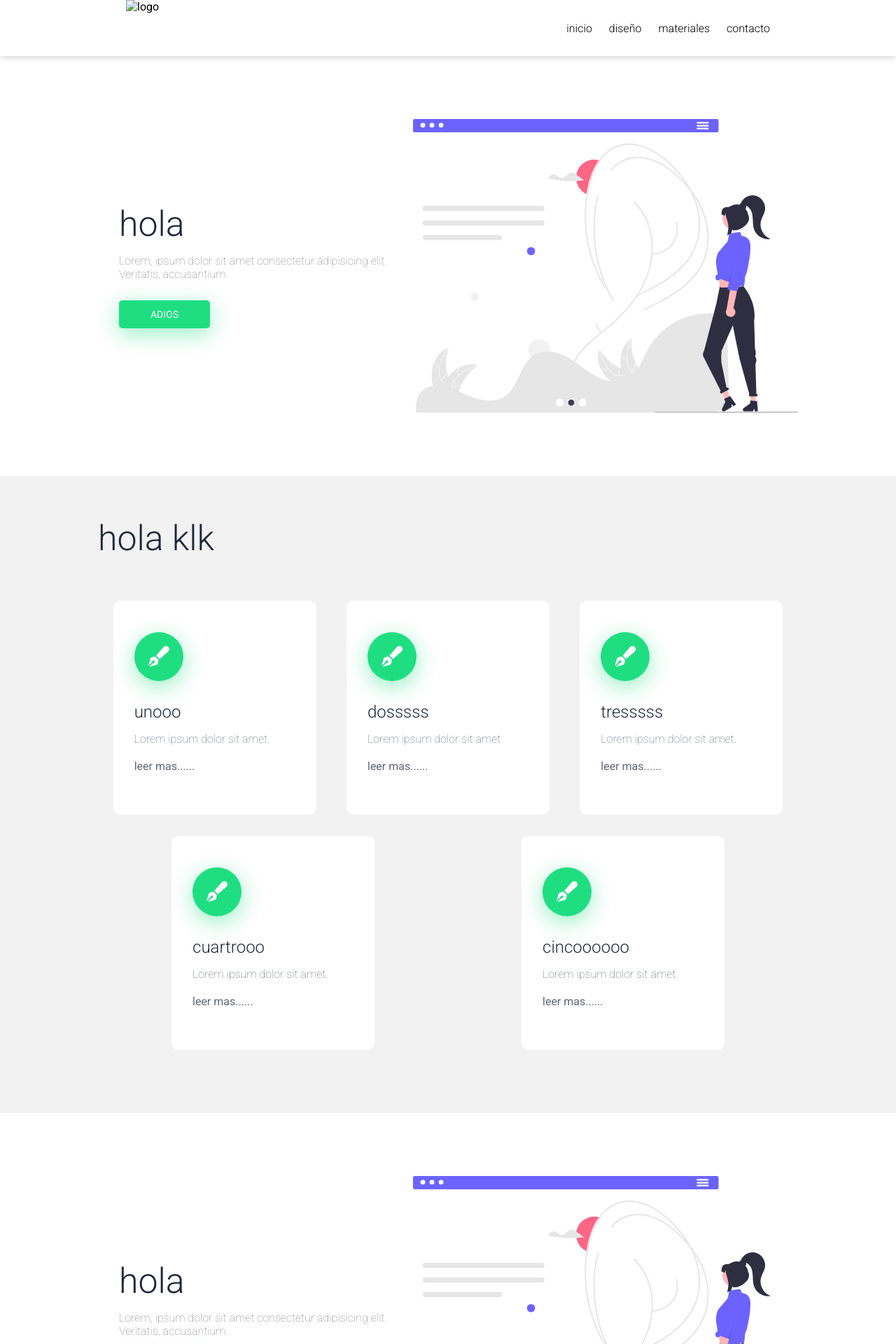
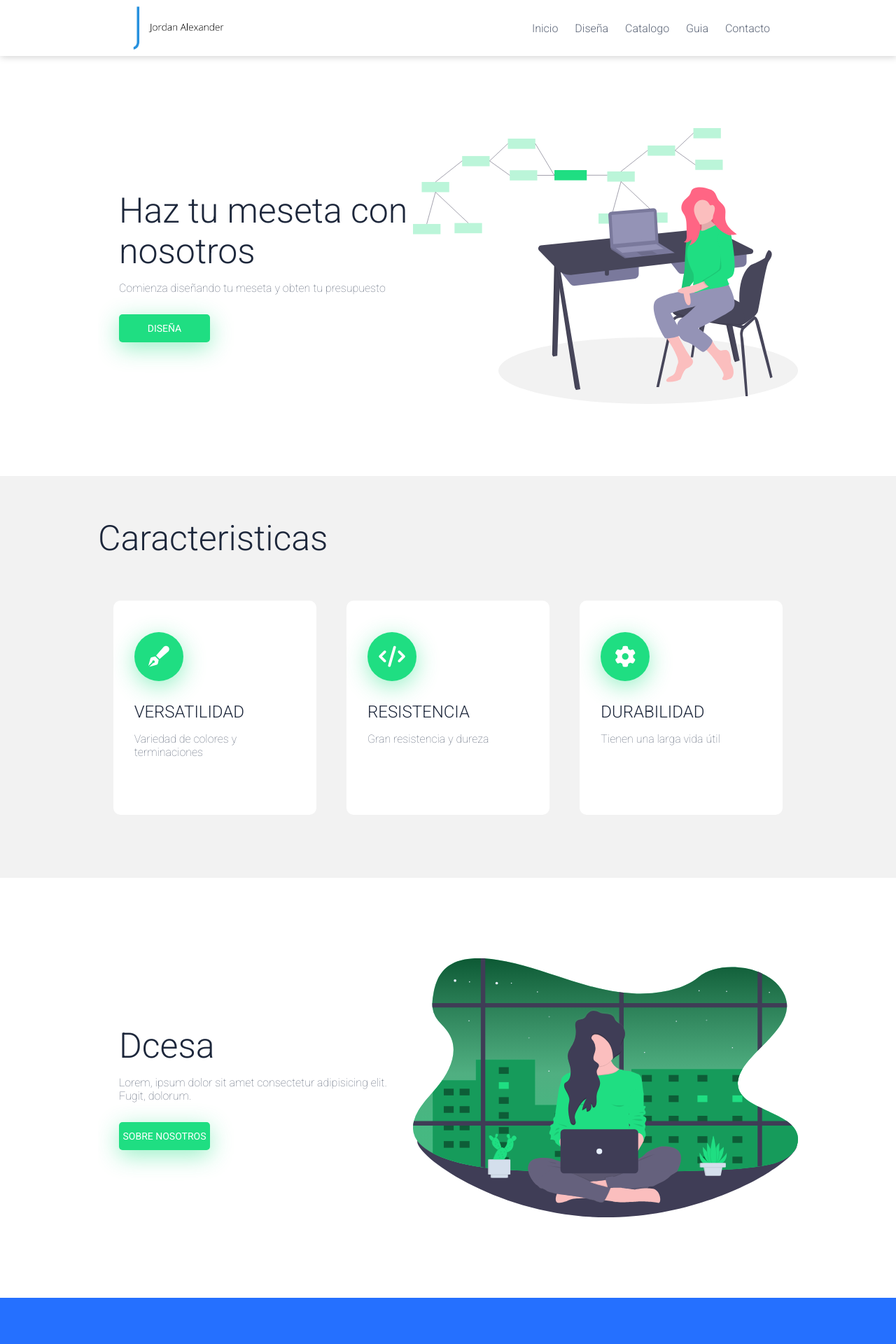
Before and after one commit to ranoted/tesis, a PHP site: page / in a window 1280 px wide. Shown: the top 1920 px of the page at 70% size. Run offline with PHP 8.4, Linux system fonts and the light colour scheme; some libraries are stand-ins or nearby versions.

Commit message:
cambios pasando a diseño

```diff
--- a/css/style.css
+++ b/css/style.css
@@ -54,99 +69,112 @@ nav{
     align-items: center;
     padding: 0 40px;
 }
-.nav .logo{
+
+.nav .logo {
     height: 80px;
+
 }
-.nav .logo img{
-    background: white;
+
+.nav .logo img {
     height: 100%;
     vertical-align: top;
 }
-.enlaces-header{
+
+.enlaces-header {
     font-weight: 300;
+    transition: ease-in-out 0.5s;
 }
-.nav .enlaces-header a{
-    color:rgb(0, 0, 0);
+
+.nav .enlaces-header a {
+    color: #5D6678;
     text-decoration: none;
     margin-left: 20px;
 }
-.hamburguer{
+
+.hamburguer {
     width: 80px;
     height: 80px;
-
     display: none;
     text-align: center;
     z-index: 100;
     cursor: pointer;
-    /* transition:color: 0.5s ease-in;*/
+    transition: color 0.5s ease-in;
+}
 
-
-}
-.hamburguer>i{
+.hamburguer>i {
     font-size: 25px;
     line-height: 80px;
 }
 
-.contenido-header{
+.contenido-header {
     width: 100%;
     height: 600px;
     display: flex;
     justify-content: space-between;
     align-items: center;
+}
 
-}
-.contenido-header>img{
+.contenido-header>img {
     width: 550px;
     animation: ease-in animat 1s;
+}
 
+@keyframes animat {
+    0% {
+        transform: scale(0);
     }
-@keyframes animat{
-    0%{
-        transform: scale(0);
-    }100%{
+
+    100% {
         transform: scale(1);
     }
-}.textos-header{
+}
+
+
+.textos-header {
     margin: 0 0 0 30px;
 }
 
-.contenido-header p{
+.contenido-header p {
     font-weight: 100;
     margin-top: 14px;
-    color: grey;
+    color: #5D6678;
+}
 
-}
-.contenido-header a{
+
+.contenido-header a {
     margin: 28px 0 0 0;
     width: 130px;
     display: inline-block;
     background: #1FDE82;
     text-align: center;
-    color: white;
+    color: #fff;
     padding: 12px 0;
     text-decoration: none;
     font-weight: 400;
     text-transform: uppercase;
     font-size: 14px;
     border-radius: 5px;
-    box-shadow: 0 8px 32px rgba(31,222, 130, .46);
+    box-shadow: 0 8px 32px rgba(31, 222, 130, .46);
 }
-.titulo{
+
+.titulo {
     font-size: 50px;
 }
-/* about*/
-.about-us{
+
+/* About us */
+
+.about-us {
     background: #f2f2f2;
+}
 
-}
-.contenedor-articulo{
+.contenedor-articulo {
     display: flex;
     flex-wrap: wrap;
     margin-top: 60px;
     justify-content: space-around;
+}
 
-}
-.articulo{
+.articulo {
     width: 29%;
     background: #fff;
     margin-bottom: 30px;
@@ -167,87 +197,93 @@ nav{
     text-align: center;
     padding-top: 20px;
     border-radius: 50%;
-    box-shadow: 0 8px 32px rgba(31,222, 130, .46);
+    box-shadow: 0 8px 32px rgba(31, 222, 130, .46);
 }
-.articulo>h3{
+
+.articulo>h3 {
     font-size: 24px;
     margin-top: 30px;
 }
-.articulo>p{
+
+.articulo>p {
     font-weight: 100;
     color: #5D6678;
     margin-top: 15px;
     padding-bottom: 20px;
 }
-.articulo>a{
+
+.articulo>a {
     color: #5D6678;
     font-weight: 400;
     text-decoration: none;
+}
 
-}
-.articulo>a:hover{
+.articulo>a:hover {
     color: #1FDE82;
     transition: color .5s;
 }
 
-/* questions*/
+/* Questions */
 
-.questions{
 
+.questions {
     height: 600px;
     display: flex;
     justify-content: space-between;
     align-items: center;
+}
 
+.questions>img {
+    width: 550px;
 }
-.questions>img{
-    width: 550px;
 
-
-}
-.textos-questions{
+.textos-questions {
     margin: 0 0 0 30px;
 }
 
-.textos-questions p{
+.textos-questions p {
     font-weight: 100;
     margin-top: 14px;
-    color: grey;
+    color: #5D6678;
+}
 
-}
-.textos-questions a{
+
+.textos-questions a {
     margin: 28px 0 0 0;
     width: 130px;
     display: inline-block;
     background: #1FDE82;
     text-align: center;
-    color: white;
+    color: #fff;
     padding: 12px 0;
     text-decoration: none;
     font-weight: 400;
     text-transform: uppercase;
     font-size: 14px;
     border-radius: 5px;
-    box-shadow: 0 8px 32px rgba(31,222, 130, .46);
+    box-shadow: 0 8px 32px rgba(31, 222, 130, .46);
 }
 
-/* results */
+/* Results */
 
-.results{
+.results {
     background: #2570ff;
     padding-top: 30px;
 }
-.conten-results{
+
+.conten-results {
     display: flex;
     justify-content: space-evenly;
 }
-.numbers{
+
+.numbers {
     width: 60%;
     display: flex;
     flex-wrap: wrap;
     justify-content: space-evenly;
 }
-.numbers .number{
+
+.numbers .number {
     width: 45%;
     background: rgba(255, 255, 255, .2);
     color: #fff;
--- a/index.html
+++ b/index.html
@@ -1,169 +1,138 @@
 <!DOCTYPE html>
 <html lang="es">
+
 <head>
     <meta charset="UTF-8">
-    <meta http-equiv="X-UA-Compatible" content="IE=edge">
-    <meta name="Description" content="Topes de mesa para tu cocina">
-    <meta name="robots" content="index,follow">
     <meta name="viewport" content="width=device-width, initial-scale=1.0">
-    <title>tesis meseta </title>
-    <link rel="stylesheet" href="/css/style.css">
-    <link rel="shortcut icon" href="favicon.ico" type="image/x-icon">
-    <link href="https://fonts.googleapis.com/css2?family=Roboto:wght@100;300;400;700&display=swap" rel="stylesheet">
+    <meta http-equiv="X-UA-Compatible" content="ie=edge">
+    <title>Página web AlexCG</title>
+    <link rel="stylesheet" href="css/style.css">
+    <link href="https://fonts.googleapis.com/css?family=Roboto:100,300,400,700&display=swap" rel="stylesheet">
+    <link href="https://unpkg.com/aos@2.3.1/dist/aos.css" rel="stylesheet">
+</head>
 
-</head>
 <body>
     <header>
         <nav>
             <section class="contenedor nav">
-
                 <div class="logo">
-                            <img src="" alt="logo">
+                    <img src="img/logo-jordan-alexander.png" alt="">
                 </div>
                 <div class="enlaces-header">
-                        <a href="index.html">inicio</a>
-                        <a href="diseño.html">diseño</a>
-                        <a href="materiales.html">materiales</a>
-                        <a href="contacto.html">contacto</a>
-
-
+                    <a href="#">Inicio</a>
+                    <a href="#">Diseña</a>
+                    <a href="#">Catalogo</a>
+                    <a href="#">Guia</a>
+                    <a href="#">Contacto</a>
                 </div>
                 <div class="hamburguer">
                     <i class="fas fa-bars"></i>
                 </div>
             </section>
-
         </nav>
         <div class="contenedor">
             <section class="contenido-header">
                 <section class="textos-header">
-                    <h1>
-                        hola
-                    </h1>
-                    <p>
-                        Lorem, ipsum dolor sit amet consectetur adipisicing elit. Veritatis, accusantium.
-                    </p>
-                    <a href="">adios</a>
+                    <h1>Haz tu meseta con nosotros</h1>
+                    <p>Comienza diseñando tu meseta y obten tu presupuesto</p>
+                    <a href="#">Diseña</a>
                 </section>
-                <img src="wbsite.svg" alt="">
+                <img src="img/primeraIlustracion.svg" alt="">
             </section>
         </div>
-
     </header>
     <section class="about-us">
+        <div class="contenedor1">
+            <h2 class="titulo">Caracteristicas</h2>
+            <div class="contenedor-articulo">
+                <div class="articulo" data-aos="zoom-in-right">
+                    <i class="fas fa-pen-fancy"></i>
+                    <h3>VERSATILIDAD</h3>
+                    <p>Variedad de colores y terminaciones</p>
 
-        <div class="contenedor1">
-            <h2 class="titulo">hola klk</h2>
-            <div class="contenedor-articulo">
-                <div class="articulo">
-                    <i class="fas fa-pen-fancy"></i>
-                    <h3>unooo</h3>
-                    <p>Lorem ipsum dolor sit amet.</p>
-                    <a href="">leer mas......</a>
                 </div>
-                <div class="articulo">
-                    <i class="fas fa-pen-fancy"></i>
-                    <h3>dosssss</h3>
-                    <p>Lorem ipsum dolor sit amet.</p>
-                    <a href="">leer mas......</a>
+                <div class="articulo" data-aos="zoom-in-right">
+                    <i class="fas fa-code"></i>
+                    <h3>RESISTENCIA</h3>
+                    <p>Gran resistencia y dureza</p>
+
                 </div>
-                <div class="articulo">
-                    <i class="fas fa-pen-fancy"></i>
-                    <h3>tresssss</h3>
-                    <p>Lorem ipsum dolor sit amet.</p>
-                    <a href="">leer mas......</a>
+                <div class="articulo" data-aos="zoom-in-right">
+                    <i class="fas fa-cog"></i>
+                    <h3>DURABILIDAD</h3>
+                    <p>Tienen una larga vida útil </p>
+
                 </div>
-                <div class="articulo">
-                    <i class="fas fa-pen-fancy"></i>
-                    <h3>cuartrooo</h3>
-                    <p>Lorem ipsum dolor sit amet.</p>
-                    <a href="">leer mas......</a>
-                </div>
-                <div class="articulo">
-                    <i class="fas fa-pen-fancy"></i>
-                    <h3>cincoooooo</h3>
-                    <p>Lorem ipsum dolor sit amet.</p>
-                    <a href="">leer mas......</a>
-                </div>
+
             </div>
         </div>
     </section>
-
     <section class="questions contenedor">
         <section class="textos-questions">
-            <h1>
-                hola
-            </h1>
-            <p>
-                Lorem, ipsum dolor sit amet consectetur adipisicing elit. Veritatis, accusantium.
-            </p>
-            <a href="">adios</a>
+            <h1>Dcesa</h1>
+            <p>Lorem, ipsum dolor sit amet consectetur adipisicing elit. Fugit, dolorum.</p>
+            <a href="#">Sobre nosotros</a>
         </section>
-        <img src="wbsite.svg" alt="">
+        <img src="img/segundaIlustracion.svg" alt="" data-aos="zoom-out-up" data-aos-duration="2000">
     </section>
+
     <section class="results">
         <div class="contenedor1 conten-results">
             <section class="numbers">
-                <div class="number">
-                    <h4>+524</h4>
-                    <p>Lorem, ipsum dolor sit amet consectetur adipisicing elit. Nemo, qui!</p>
+                <div class="number" data-aos="zoom-in-left">
+                    <h4>+8863</h4>
+                    <p>Lorem ipsum dolor sit amet, consectetur adipisicing elit. Aut, id.</p>
                 </div>
-                <div class="number">
-                    <h4>+524</h4>
-                    <p>Lorem, ipsum dolor sit amet consectetur adipisicing elit. Nemo, qui!</p>
-                </div>
-                <div class="number">
-                    <h4>+524</h4>
-                    <p>Lorem, ipsum dolor sit amet consectetur adipisicing elit. Nemo, qui!</p>
-                </div>
-                <div class="number">
-                    <h4>+524</h4>
-                    <p>Lorem, ipsum dolor sit amet consectetur adipisicing elit. Nemo, qui!</p>
-                </div>
-
 
             </section>
             <section class="results-text">
-                    <h4>Lorem ipsum dolor sit amet.</h4>
-                    <p>Lorem ipsum dolor sit.</p>
-                    <a href="">Ingrese aqui</a>
+                <h4>Nuestros materiales</h4>
+                <p>Lorem ipsum dolor sit amet consectetur adipisicing elit. Eveniet sequi nihil unde.</p>
+                <a href="#">Ingrese aquí</a>
             </section>
         </div>
     </section>
+
     <section class="contenedor1 services">
-          <img src="wbsite.svg" alt="">
+        <img src="img/terceraIlustracion.svg" alt="">
         <div class="box-skills">
-              <h4><i class="far fa-check-circle"></i> inico1</h4>
-              <h4><i class="far fa-check-circle"></i> contacto</h4>
-              <h4><i class="far fa-check-circle"></i> diseño</h4>
-              <h4><i class="far fa-check-circle"></i> libro</h4>
-              <h4><i class="far fa-check-circle"></i> meseta</h4>
+            <h4><i class="far fa-check-circle"></i> Lorem, ipsum.</h4>
+            <h4><i class="far fa-check-circle"></i> Lorem, ipsum.</h4>
+            <h4><i class="far fa-check-circle"></i> Lorem, ipsum.</h4>
+            <h4><i class="far fa-check-circle"></i> Lorem, ipsum.</h4>
+            <h4><i class="far fa-check-circle"></i> Lorem, ipsum.</h4>
         </div>
     </section>
+
     <footer>
-        <div class="partfooter">
-            <img src="" alt="">
+        <div class="partFooter">
+            <img src="img/logo-jordan-alexander.png" alt="">
         </div>
-        <div class="partfooter">
+        <div class="partFooter">
             <h4>Servicios</h4>
+            <a href="#">Services 1</a>
+            <a href="#">Services 2</a>
+            <a href="#">Services 3</a>
         </div>
-        <div class="partfooter">
+        <div class="partFooter">
             <h4>Acerca de</h4>
-            <a href="">about 1</a>
-            <a href="">about 2</a>
-            <a href="">about 3</a>
+            <a href="#">About 1</a>
+            <a href="#">About 2</a>
+            <a href="#">About 3</a>
         </div>
-        <div class="partfooter">
+        <div class="partFooter">
             <h4>Redes sociales</h4>
-            <div class="social-media"></div>
-            <i class="fa-brands fa-facebook"></i>
-            <i class="fa-brands fa-twitter"></i>
-            <i class="fa-brands fa-instagram"></i>
-            <i class="fa-brands fa-youtube"></i>
-
+            <div class="social-media">
+                    <i class="fab fa-facebook-f"></i>
+                    <i class="fab fa-twitter"></i>
+                    <i class="fab fa-instagram"></i>
+                    <i class="fab fa-youtube"></i>
+            </div>
         </div>
     </footer>
-    <script src="https://kit.fontawesome.com/629c1b2170.js" crossorigin="anonymous"></script>
+    <script src="https://unpkg.com/aos@2.3.1/dist/aos.js"></script>
+    <script src="https://kit.fontawesome.com/c15b744a04.js" crossorigin="anonymous"></script>
     <script src="js/app.js"></script>
 </body>
+
 </html>
--- a/js/app.js
+++ b/js/app.js
@@ -0,0 +1,31 @@
+let ubicacionPrincipal = window.pageYOffset; //0
+
+  AOS.init();
+
+window.addEventListener("scroll", function(){
+    let desplazamientoActual = window.pageYOffset; //180
+    if(ubicacionPrincipal >= desplazamientoActual){ // 200 > 180
+        document.getElementsByTagName("nav")[0].style.top = "0px"
+    }else{
+        document.getElementsByTagName("nav")[0].style.top = "-100px"
+    }
+    ubicacionPrincipal= desplazamientoActual; //200
+
+})
+
+// Menu
+
+let enlacesHeader = document.querySelectorAll(".enlaces-header")[0];
+let semaforo = true;
+
+document.querySelectorAll(".hamburguer")[0].addEventListener("click", function(){
+    if(semaforo){
+        document.querySelectorAll(".hamburguer")[0].style.color ="#fff";
+        semaforo= false;
+    }else{
+        document.querySelectorAll(".hamburguer")[0].style.color ="#000";
+        semaforo= true;
+    }
+
+    enlacesHeader.classList.toggle("menudos")
+})
```
Also changed, not shown: other parts of css/style.css (+185 -92 lines), diseño.html (+77 -3 lines), img/logo-jordan-alexander.png (added), img/primeraIlustracion.svg (added), img/segundaIlustracion.svg (added), img/terceraIlustracion.svg (added), img/wbsite.svg (renamed from wbsite.svg). Lines whose indentation alone changed are shown as unchanged.
